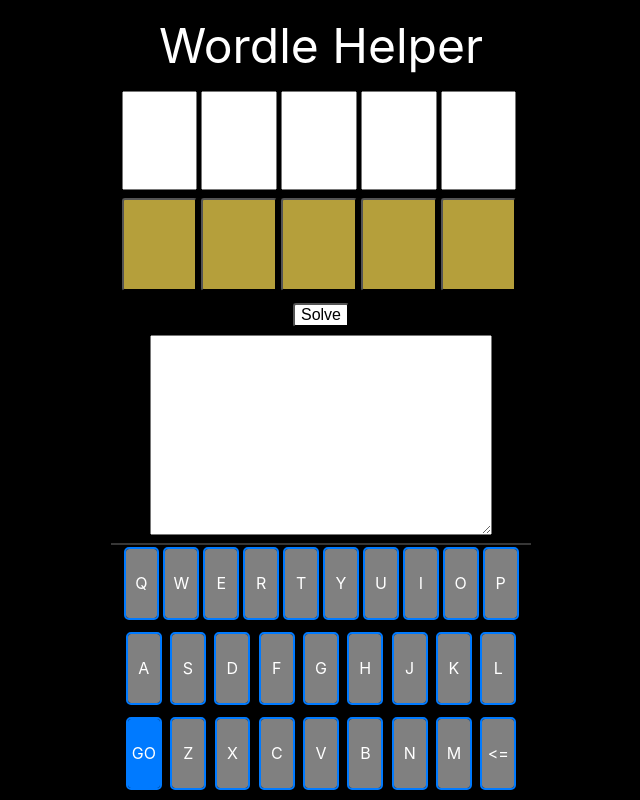
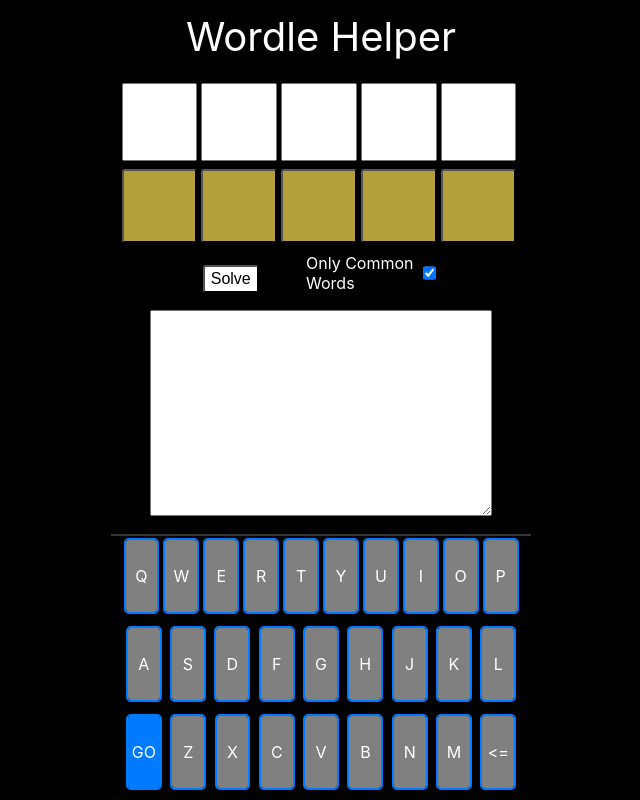
Before and after one commit to curiousmike/solver, a React (Create React App) app: page / in a window 1280 px wide. Shown: the whole page, without its empty margins (319-959 px from the left). Built offline with nearby package versions, Linux system fonts and the light colour scheme.

Commit message:
added support for showing only COMMON words

```diff
--- a/src/App.js
+++ b/src/App.js
@@ -6,11 +6,13 @@
   Container,
   LetterContainer,
   FiveLetterContainer,
-  Button,
+  StatusButton,
   SolveButton,
   ResultContainer,
   Title,
   SingleLetterContainer,
+  SolveButtonContainer,
+  CommonWordContainer,
 } from "./styles";
 import Keyboard from "./components/keyboard";
 
@@ -41,7 +43,9 @@
   const [currentWord, setCurrentWord] = useState(startingCurrentWord);
   const [unavailableLetters, setUnavailableLetters] = useState([]);
   const [validWordList, setValidWordList] = useState([]);
-
+  const [validCommonWordList, setCommonWordList] = useState([]);
+  const [showOnlyCommonWords, setShowOnlyCommonWords] = useState(true);
+  // const [wordCommonness, setWordCommonness] = useState(fiveLetterWords);
   const buildLetterCounts = () => {
     const letterCounts = {};
     currentWord.forEach((letter) => {
@@ -72,12 +76,12 @@
         letterCounts[letter].count++;
       }
     }
-    // console.log('letterConts = ', letterCounts)
     return letterCounts;
   };
 
   const solveWord = () => {
     const validWords = [];
+    const commonWords = [];
 
     // const testWords = ["space"];
     // testWords.forEach((dictionaryWord) => {
@@ -155,12 +159,15 @@
       if (isValidWord) {
         console.log("Valid : ", dictionaryWord.word);
         validWords.push(dictionaryWord.word);
+        if (dictionaryWord.common === 1) {
+          commonWords.push(dictionaryWord.word);
+        }
       } else {
         // console.log(`Invalid:  ${dictionaryWord} validation issue ${validationIssue}`)
       }
     });
     setValidWordList(validWords);
-    console.log("validWordList = ", validWords);
+    setCommonWordList(commonWords);
   };
 
   // This method is for tapping on keyboard to say 'the letter "Z" is _not_ in the puzzle
@@ -230,6 +237,23 @@
     setCurrentWord(updatedCurrentWord);
   };
 
+  // const setChecked = (e, index) => {
+  //   const updatedWords = [...wordCommonness];
+  //   console.log("e= ", e.target.checked);
+  //   console.log("\nindex = ", index);
+  //   updatedWords[index].common = e.target.checked ? 1 : 0;
+  //   console.log("updatedWorlds[index] ", updatedWords[index]);
+  //   setWordCommonness(updatedWords);
+  //   console.log("\n\n");
+  //   let str = "export const fiveLetterWords = [";
+  //   updatedWords.forEach((word) => {
+  //     str += `{ word: "${word.word}", common: ${word.common} },`;
+  //   });
+  //   str += "];";
+  //   console.log("\n\n\n");
+  //   console.log(str);
+  // };
+
   return (
     <Container>
       <Title>Wordle Helper</Title>
@@ -244,7 +268,7 @@
             value={currentWord[0].letter}
             onChange={updateKeyEntry}
           />
-          <Button
+          <StatusButton
             data-id="0"
             buttonColor={currentWord[0].status}
             onClick={updateKeyStatus}
@@ -260,7 +284,7 @@
             value={currentWord[1].letter}
             onChange={updateKeyEntry}
           />
-          <Button
+          <StatusButton
             data-id="1"
             buttonColor={currentWord[1].status}
             onClick={updateKeyStatus}
@@ -276,7 +300,7 @@
             value={currentWord[2].letter}
             onChange={updateKeyEntry}
           />
-          <Button
+          <StatusButton
             data-id="2"
             buttonColor={currentWord[2].status}
             onClick={updateKeyStatus}
@@ -292,7 +316,7 @@
             value={currentWord[3].letter}
             onChange={updateKeyEntry}
           />
-          <Button
+          <StatusButton
             data-id="3"
             buttonColor={currentWord[3].status}
             onClick={updateKeyStatus}
@@ -308,15 +332,49 @@
             value={currentWord[4].letter}
             onChange={updateKeyEntry}
           />
-          <Button
+          <StatusButton
             data-id="4"
             buttonColor={currentWord[4].status}
             onClick={updateKeyStatus}
           />
         </SingleLetterContainer>
-      </FiveLetterContainer>
-      <SolveButton onClick={solveWord}>Solve</SolveButton>
-      <ResultContainer value={validWordList} readOnly />
+      </FiveLetterContainer>{" "}
+      <SolveButtonContainer>
+        <SolveButton onClick={solveWord}>Solve</SolveButton>
+        <CommonWordContainer>
+          Only Common Words
+          <input
+            type="checkbox"
+            checked={showOnlyCommonWords}
+            onChange={() => setShowOnlyCommonWords(!showOnlyCommonWords)}
+          />
+        </CommonWordContainer>
+      </SolveButtonContainer>
+      <ResultContainer
+        value={showOnlyCommonWords ? validCommonWordList : validWordList}
+        readOnly
+      />
+      {/* <div
+        style={{
+          maxHeight: "70%",
+          width: "400px",
+          overflowY: "scroll",
+          fontSize: "24px",
+          marginBottom: "16px",
+          letterSpacing: ".2rem",
+        }}
+      >
+        {wordCommonness.map((word, index) => (
+          <li key={index} style={{ marginBottom: "8px" }}>
+            <input
+              type="checkbox"
+              checked={word.common === 1}
+              onChange={(e) => setChecked(e, index)}
+            />
+            {index} ... {word.word}
+          </li>
+        ))}
+      </div> */}
       <Keyboard
         keyboardData={keyboardData}
         handleKeyPress={(e) => handleRemoveKey(e)}
--- a/src/styles.js
+++ b/src/styles.js
@@ -13,16 +13,16 @@
 `;
 
 export const Title = styled.div`
-  margin-top: 16px;
-  margin-bottom: 16px;
-  font-size: 48px;
+  margin-top: 12px;
+  margin-bottom: 12px;
+  font-size: 40px;
 `;
 
 export const FiveLetterContainer = styled.div`
   display: flex;
   justify-content: space-between;
   width: 95%;
-  min-height: 25%;
+  min-height: 20%;
 `;
 
 export const SingleLetterContainer = styled.div`
@@ -35,7 +35,7 @@
   font-size: 20px;
   height: 50%;
 `;
-export const Button = styled.button`
+export const StatusButton = styled.button`
   color: white;
   background-color: ${(props) =>
     props.buttonColor === "correct" ? "rgb(83, 141, 78)" : "rgb(181, 159, 59)"};
@@ -54,6 +54,15 @@
   height: 25%;
 `;
 
+export const CommonWordContainer = styled.div`
+  margin-left: 20%;
+  display: flex;
+`;
+
+export const SolveButtonContainer = styled.div`
+  display: flex;
+  justify-content: space-between;
+`;
 export const SolveButton = styled.button`
   color: white;
   background-color: white;
```
Also changed, not shown: src/fiveLetterWords.js.
